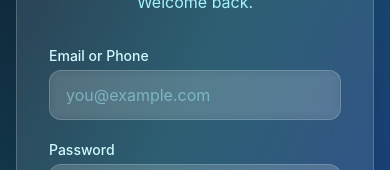
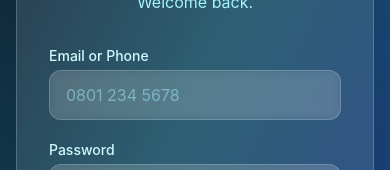
Before and after one commit to sparkthatstar/Aquastorm, a Next.js app: page /login in a window 390 px wide. Shown: the part 330-500 px from the top of the page. Built offline with nearby package versions, Linux system fonts and the light colour scheme; no server answers.

Commit message:
Refactor login form to use email or phone input
Updated login form to accept either email or phone number for authentication. Modified state management and input handling accordingly.

```diff
--- a/src/components/auth/login-form.tsx
+++ b/src/components/auth/login-form.tsx
@@ -8,7 +8,7 @@ export default function LoginForm() {
   const supabase = createClient()
   const router = useRouter()
 
-  const [email, setEmail] = useState('')
+  const [emailOrPhone, setEmailOrPhone] = useState('')
   const [password, setPassword] = useState('')
   const [error, setError] = useState<string | null>(null)
   const [loading, setLoading] = useState(false)
@@ -18,8 +18,16 @@ export default function LoginForm() {
     setError(null)
     setLoading(true)
 
+    // The Magic Trick: If they type a phone number (no '@'), add @aquastorm.app
+    let loginEmail = emailOrPhone.trim()
+    if (!loginEmail.includes('@')) {
+      // Remove any spaces from the phone number just in case
+      const cleanPhone = loginEmail.replace(/\s/g, '')
+      loginEmail = `${cleanPhone}@aquastorm.app`
+    }
+
     const { error: signInError } = await supabase.auth.signInWithPassword({
-      email,
+      email: loginEmail,
       password,
     })
 
@@ -40,10 +48,10 @@ export default function LoginForm() {
         <input
           type="text"
           required
-          value={email}
-          onChange={(e) => setEmail(e.target.value)}
+          value={emailOrPhone}
+          onChange={(e) => setEmailOrPhone(e.target.value)}
           className="w-full px-4 py-3 rounded-xl bg-white/10 border border-white/20 text-white placeholder-cyan-200/50 focus:ring-2 focus:ring-cyan-400 focus:border-transparent backdrop-blur-sm transition-all"
-          placeholder="you@example.com"
+          placeholder="0801 234 5678"
         />
       </div>
 
```
